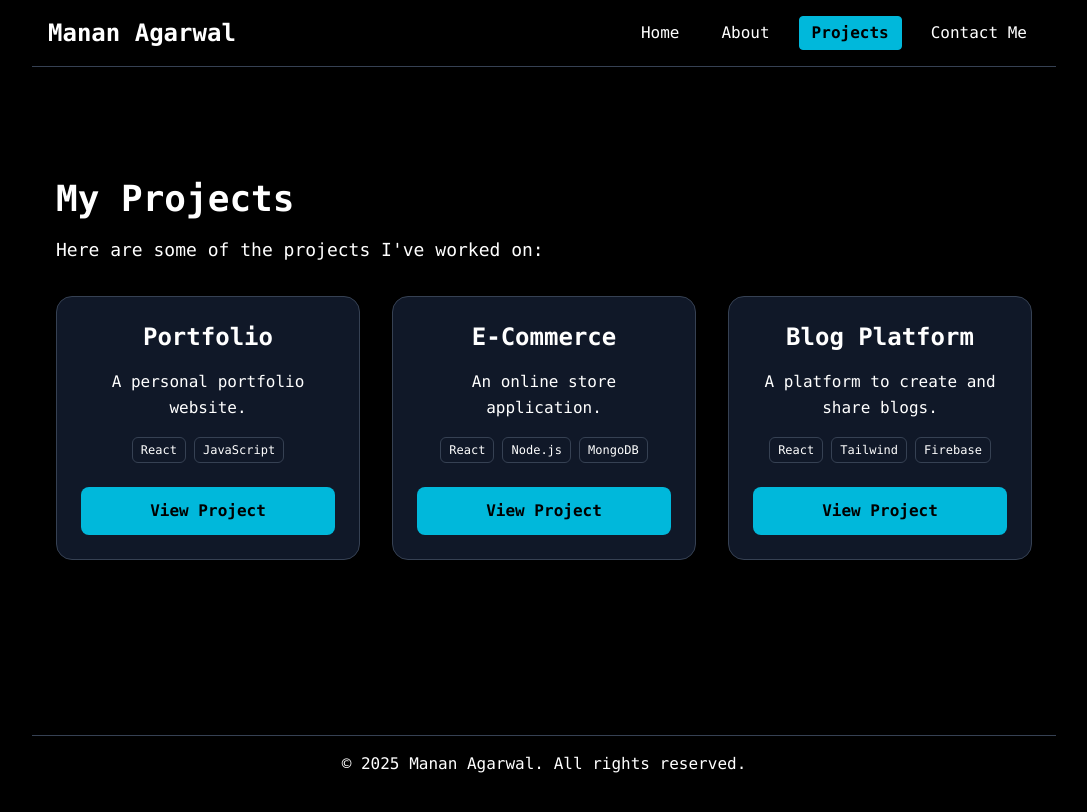
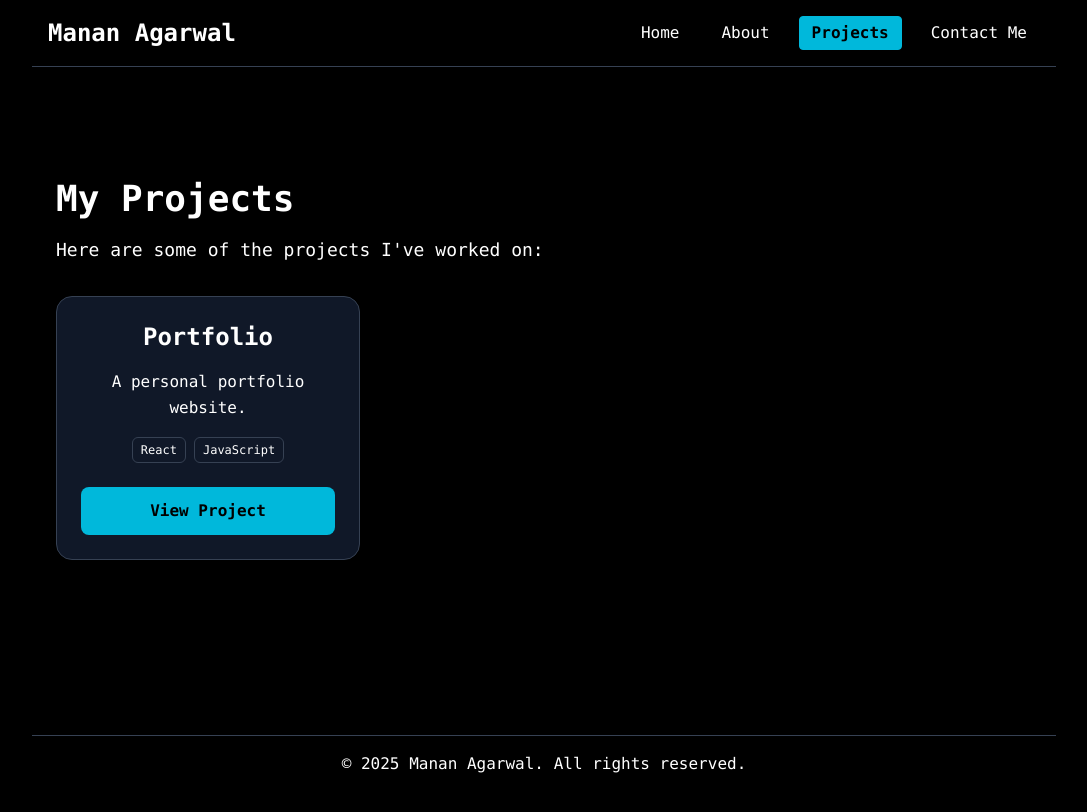
Before and after one commit to mananagarwal417/portfolio-web, a React (Vite) app in the folder frontend/: page /projects in a window 1280 px wide. Shown: the top 812 px of the page, without its empty margins (96-1183 px from the left). Built offline with nearby package versions, Linux system fonts and the light colour scheme.

Commit message:
framer-motion

```diff
--- a/frontend/src/pages/Project.jsx
+++ b/frontend/src/pages/Project.jsx
@@ -47,35 +47,9 @@ function Project() {
             />
           </motion.div>
 
-          <motion.div
-            variants={{
-              hidden: { opacity: 0, y: 20 },
-              visible: { opacity: 1, y: 0 },
-            }}
-            transition={{ duration: 0.6 }}
-          >
-            <ProjectCard
-              title="E-Commerce"
-              description="An online store application."
-              tech={['React', 'Node.js', 'MongoDB']}
-              link="https://example.com/project2"
-            />
-          </motion.div>
 
-          <motion.div
-            variants={{
-              hidden: { opacity: 0, y: 20 },
-              visible: { opacity: 1, y: 0 },
-            }}
-            transition={{ duration: 0.6 }}
-          >
-            <ProjectCard
-              title="Blog Platform"
-              description="A platform to create and share blogs."
-              tech={['React', 'Tailwind', 'Firebase']}
-              link="https://example.com/project3"
-            />
-          </motion.div>
+
+
         </motion.div>
       </section>
     </motion.div>
```
